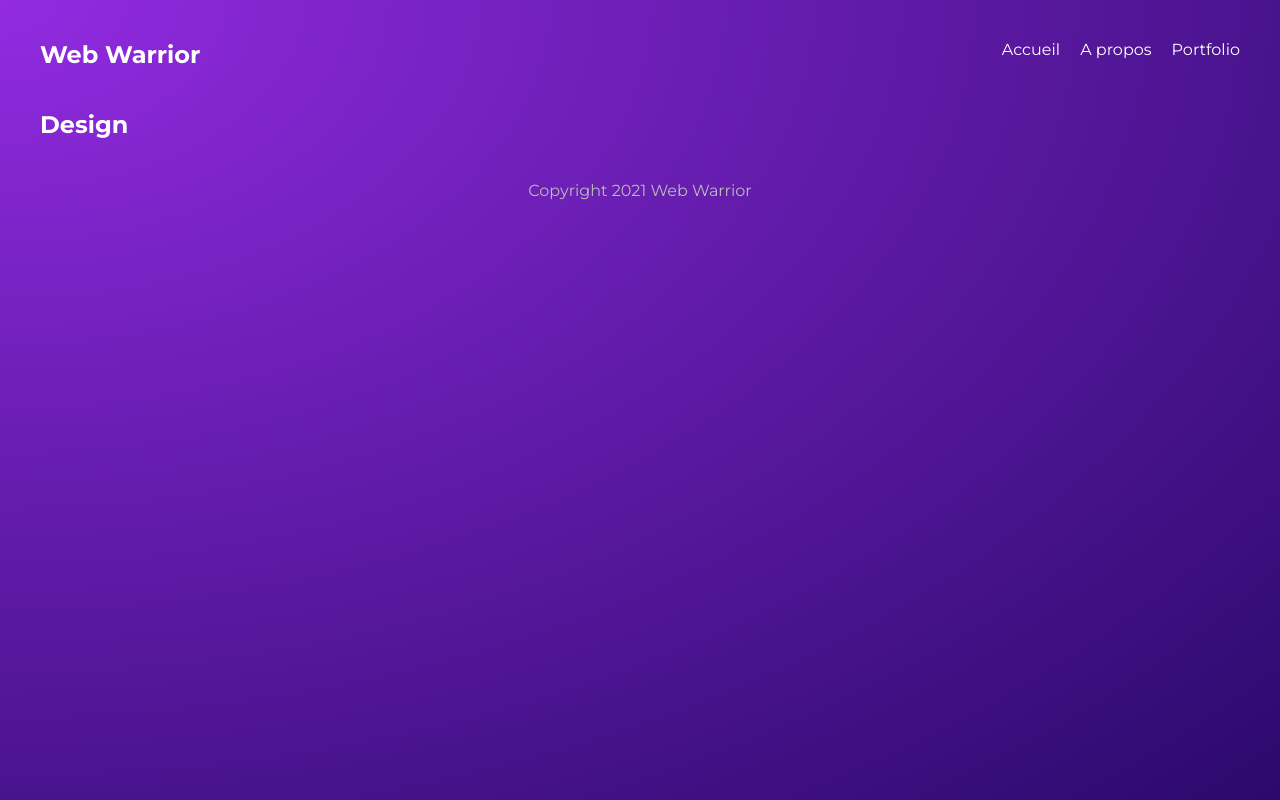
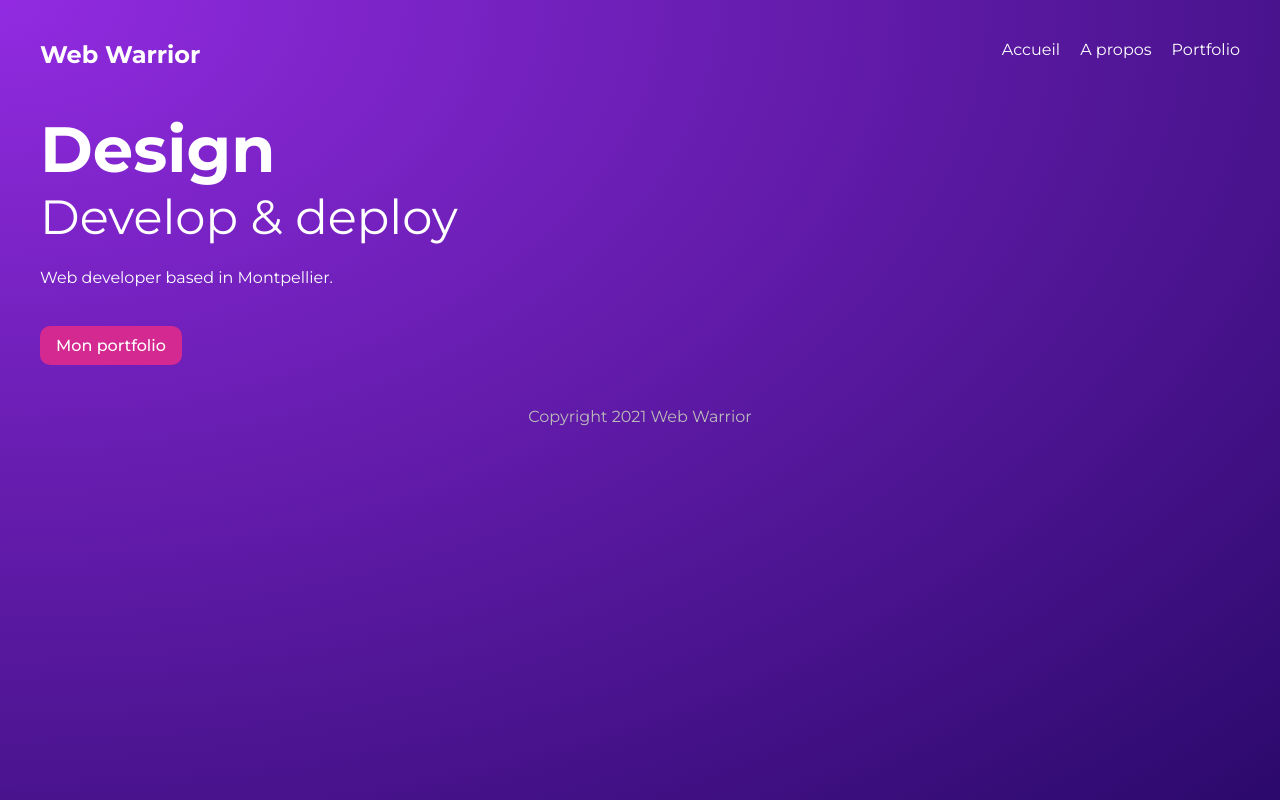
Before and after one commit to StephaneBullier/gatsby-website, a Gatsby site: page / in a window 1280 px wide. Built offline with nearby package versions, Linux system fonts and the light colour scheme; Gatsby itself is replaced by a stand-in of ours.

Commit message:
Add module css styles

```diff
--- a/src/pages/index.js
+++ b/src/pages/index.js
@@ -1,12 +1,17 @@
 import React from "react"
-import Layout from '../components/Layout';
+import Layout from '../components/Layout'
+import * as styles from '../styles/home.module.css'
+import {Link} from 'gatsby';
 
 export default function Home() {
   return (
     <Layout>
-      <section>
+      <section className={styles.header}>
         <div>
           <h2>Design</h2>
+          <h3>Develop & deploy</h3>
+          <p>Web developer based in Montpellier.</p>
+          <Link className={styles.btn} to="/projets">Mon portfolio</Link>
         </div>
       </section>
     </Layout>
--- a/src/pages/projets/index.js
+++ b/src/pages/projets/index.js
@@ -1,11 +1,13 @@
 import React from 'react'
 import Layout from '../../components/Layout';
+import * as styles from '../../styles/projets.module.css'
 
 export default function Projets() {
     return (
       <Layout>
-        <div>
+        <div className={styles.portfolio}>
           <h2>Mes projets</h2>
+          <h3>Projets et sites web</h3>
         </div>
       </Layout>
     )
--- /dev/null
+++ b/src/styles/home.module.css
@@ -0,0 +1,22 @@
+.header {
+    display: grid;
+    grid-template-columns: 1fr 1fr;
+    grid-gap: 40px;
+    align-items: center;
+}
+.header h2 {
+    font-size: 4em;
+}
+.header h3 {
+    font-size: 3em;
+    font-weight: 400;
+    margin-bottom: 20px;
+}
+.btn {
+    display: inline-block;
+    background: #D42990;
+    padding: 10px 16px;
+    border-radius: 10px;
+    margin-top: 20px;
+    font-weight: 500;
+}
```
Also changed, not shown: src/styles/projets.module.css (added, +11 -0 lines).
